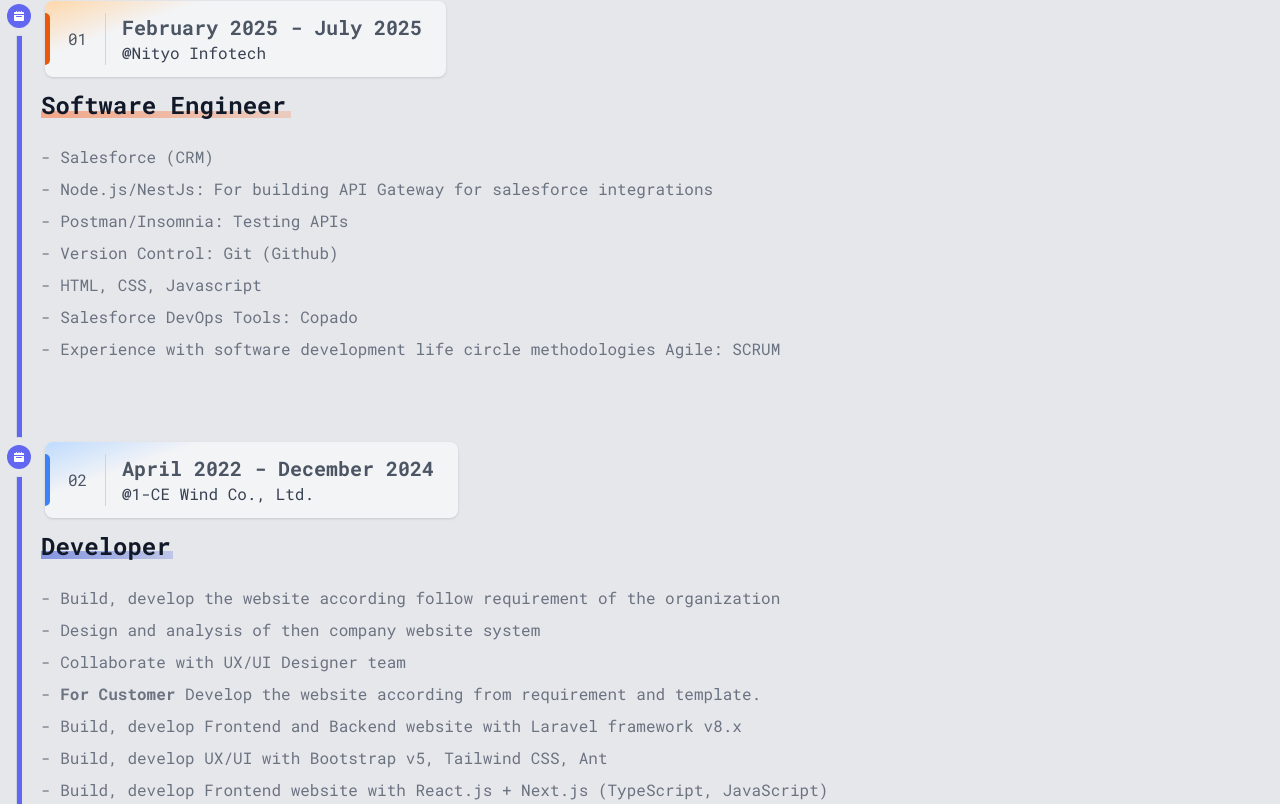
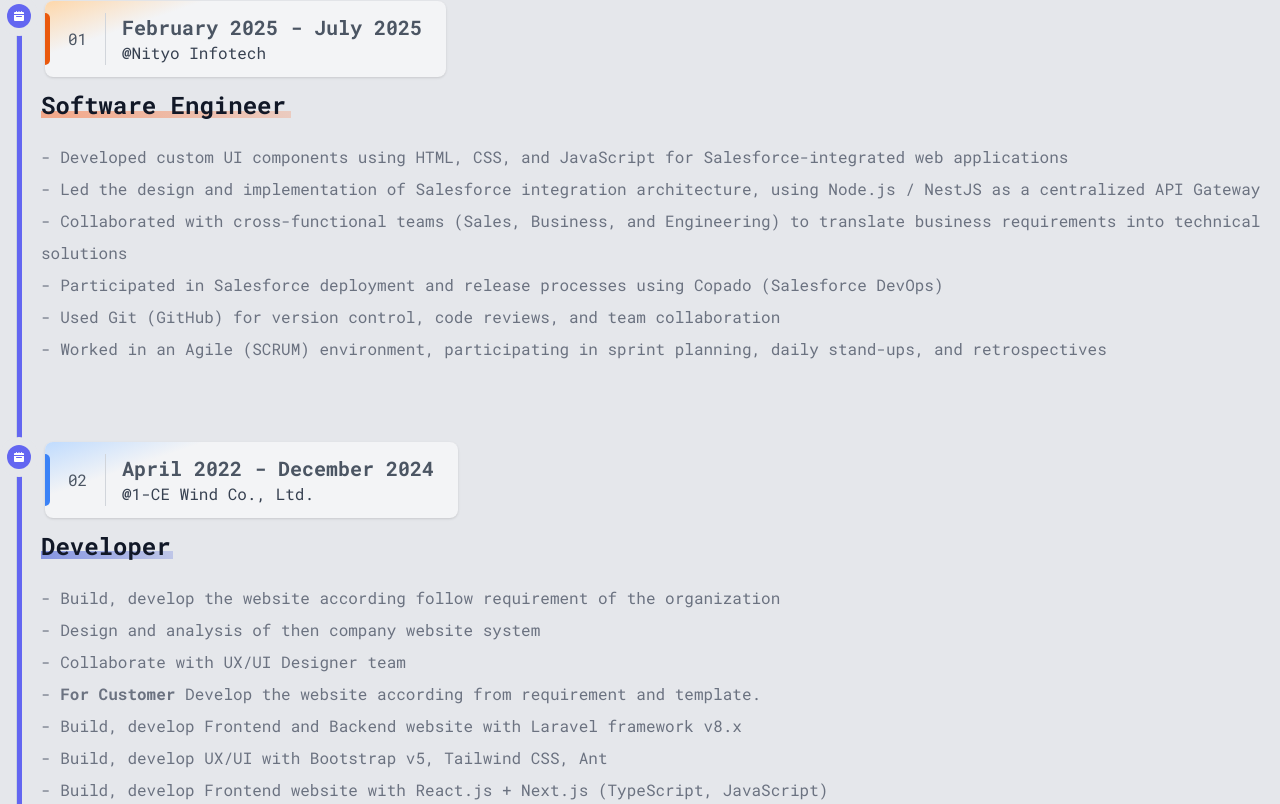
Before and after one commit to HOCKIIE/HLABS, a Next.js app in the folder frontend/: page /en in a window 1280 px wide. Shown: the part 2896-3700 px from the top of the page. Built offline with nearby package versions, Linux system fonts and the light colour scheme.

Commit message:
feat: add Button component and integrate react-to-pdf for CV download functionality; update experience descriptions

```diff
--- a/frontend/package.json
+++ b/frontend/package.json
@@ -21,9 +21,10 @@
     "next-intl": "^4.3.9",
     "next-themes": "^0.4.4",
     "react": "19.2.4",
+    "react-cookie": "^7.2.2",
     "react-dom": "19.2.4",
-    "react-cookie": "^7.2.2",
     "react-icons": "^5.4.0",
+    "react-to-pdf": "^3.1.0",
     "sass": "^1.83.1",
     "three": "^0.172.0"
   },
--- a/frontend/src/app/[locale]/(site)/cv/page.tsx
+++ b/frontend/src/app/[locale]/(site)/cv/page.tsx
@@ -1,3 +1,5 @@
+"use client";
+
 import skill from "../../../../assets/exp/skill.json";
 import tools from "../../../../assets/exp/tools.json";
 import education from "../../../../assets/exp/education.json";
@@ -5,16 +7,27 @@
 import Image from "next/image";
 import { ExperienceType } from "@/types/ExperienceType";
 import { EducationType } from "@/types/EducationType";
+import Button from "@/components/atom/Button";
+import { HiOutlineDownload } from "react-icons/hi";
+import { usePDF } from 'react-to-pdf';
 
 interface DefaultProp {
     title:string
 }
 
 export default function Resume(){
+
+    const { toPDF, targetRef } = usePDF({filename: 'CV - Suphawat Kongson.pdf'});
+
     return (<>
         <section className="cv">
             <div className="container">
-                <div className="grid grid-cols-12 gap-0 bg-gray-100 dark:bg-slate-800 mt-40 print:mt-0 overflow-hidden">
+                <div className="mt-40 mb-3">
+                    <div className="flex justify-end">
+                        <Button onClick={() => toPDF()}>Download CV<HiOutlineDownload className="ms-1"/></Button>
+                    </div>
+                </div>
+                <div className="grid grid-cols-12 gap-0 bg-gray-100 dark:bg-slate-800 print:mt-0 overflow-hidden" ref={targetRef}>
                     <div className="col-span-12 xl:col-span-4 print:col-span-4 bg-gray-500 dark:bg-gray-900">
                         <div className="print:bg-gray-400">
                             <div className="profile-image min-h-[400px] print:min-h-[230px] flex items-center justify-center relative">
@@ -39,7 +52,7 @@
                                     <strong className="text-gray-200 dark:text-gray-400">Date of birth :</strong><p className="text-gray-300 dark:text-gray-400">10 / 08 / 1991</p>
                                 </div>
                                 <div className="mt-4">
-                                <strong className="text-gray-200 dark:text-gray-400">Military status :</strong><p className="text-gray-300 dark:text-gray-400">Completed</p>
+                                    <strong className="text-gray-200 dark:text-gray-400">Military status :</strong><p className="text-gray-300 dark:text-gray-400">Completed</p>
                                 </div>
                                 <div className="mt-4 print:text-sm">
                                     <strong className="text-gray-200 dark:text-gray-400">Phone : </strong><br/>
--- a/frontend/src/assets/exp/experience.json
+++ b/frontend/src/assets/exp/experience.json
@@ -7,22 +7,20 @@
         "description": {
             "text": "",
             "html": [
-                "- Salesforce (CRM)",
-                "- Node.js/NestJs: For building API Gateway for salesforce integrations",
-                "- Postman/Insomnia: Testing APIs",
-                "- Version Control: Git (Github)",
-                "- HTML, CSS, Javascript",
-                "- Salesforce DevOps Tools: Copado",
-                "- Experience with software development life circle methodologies Agile: SCRUM"
+                "- Developed custom UI components using HTML, CSS, and JavaScript for Salesforce-integrated web applications",
+                "- Led the design and implementation of Salesforce integration architecture, using Node.js / NestJS as a centralized API Gateway",
+                "- Collaborated with cross-functional teams (Sales, Business, and Engineering) to translate business requirements into technical solutions",
+                "- Participated in Salesforce deployment and release processes using Copado (Salesforce DevOps)",
+                "- Used Git (GitHub) for version control, code reviews, and team collaboration",
+                "- Worked in an Agile (SCRUM) environment, participating in sprint planning, daily stand-ups, and retrospectives"
             ],
             "list": [
-                "Salesforce (CRM)",
-                "Node.js/NestJs: For building API Gateway for salesforce integrations",
-                "Postman/Insomnia: Testing APIs",
-                "Version Control: Git (Github)",
-                "HTML, CSS, Javascript",
-                "Salesforce DevOps Tools: Copado",
-                "Experience with software development life circle methodologies Agile: SCRUM"
+                "Developed custom UI components using HTML, CSS, and JavaScript for Salesforce-integrated web applications",
+                "Led the design and implementation of Salesforce integration architecture, using Node.js / NestJS as a centralized API Gateway",
+                "Collaborated with cross-functional teams (Sales, Business, and Engineering) to translate business requirements into technical solutions",
+                "Used Git (GitHub) for version control, code reviews, and team collaboration",
+                "Participated in Salesforce deployment and release processes using Copado (Salesforce DevOps)",
+                "Worked in an Agile (SCRUM) environment, participating in sprint planning, daily stand-ups, and retrospectives"
             ]
         }
     },
@@ -45,7 +43,9 @@
                 "- Use GitHub for version control",
                 "- Use ClickUp, Trello for productivity tool",
                 "- Create and develop text editor that can generate HTML based on Tailwind CSS formatting to support another of devices",
-                "- Install operating system software, applications, computer hardware and network devices, and customize settings to ensure the system works appropriately to the organization's specific needs."
+                "- Install operating system software, applications, computer hardware and network devices, and customize settings to ensure the system works appropriately to the organization's specific needs.",
+                "- Optimized Technical SEO, performance, and Core Web Vitals",
+                "- Handled deployment processes and environment configurations"
             ],
             "list":[
                 "Build, develop the website according follow requirement of the organization",
@@ -59,7 +59,9 @@
                 "Use GitHub for version control",
                 "Use ClickUp, Trello for productivity tool",
                 "Create and develop text editor that can generate HTML based on Tailwind CSS formatting to support another of devices",
-                "Install operating system software, applications, computer hardware and network devices, and customize settings to ensure the system works appropriately to the organization's specific needs."
+                "Install operating system software, applications, computer hardware and network devices, and customize settings to ensure the system works appropriately to the organization's specific needs.",
+                "Optimized Technical SEO, performance, and Core Web Vitals",
+                "Handled deployment processes and environment configurations"
             ]
         }
     },
--- /dev/null
+++ b/frontend/src/components/atom/Button.tsx
@@ -0,0 +1,20 @@
+import React from 'react';
+
+type ButtonProps = {
+    children?: React.ReactNode;
+    className?: string;
+    onClick?: () => void;
+};
+
+const Button = ({children, className, onClick}:ButtonProps) => {
+    const toggleClock = () => {
+        console.log('Button clicked');
+        if (onClick) {
+            onClick();
+        }
+    }
+    const finalClass = className || 'btn px-3 py-2 rounded-lg bg-indigo-500 text-slate-100 dark:text-slate-300 hover:bg-indigo-600 dark:bg-indigo-600 dark:hover:bg-indigo-700 print:hidden flex items-center';
+    return <button type="button" onClick={toggleClock} className={finalClass}>{children}</button>
+}
+
+export default Button
```
Also changed, not shown: 1 other file (tests, documents, lock files or other folders).
